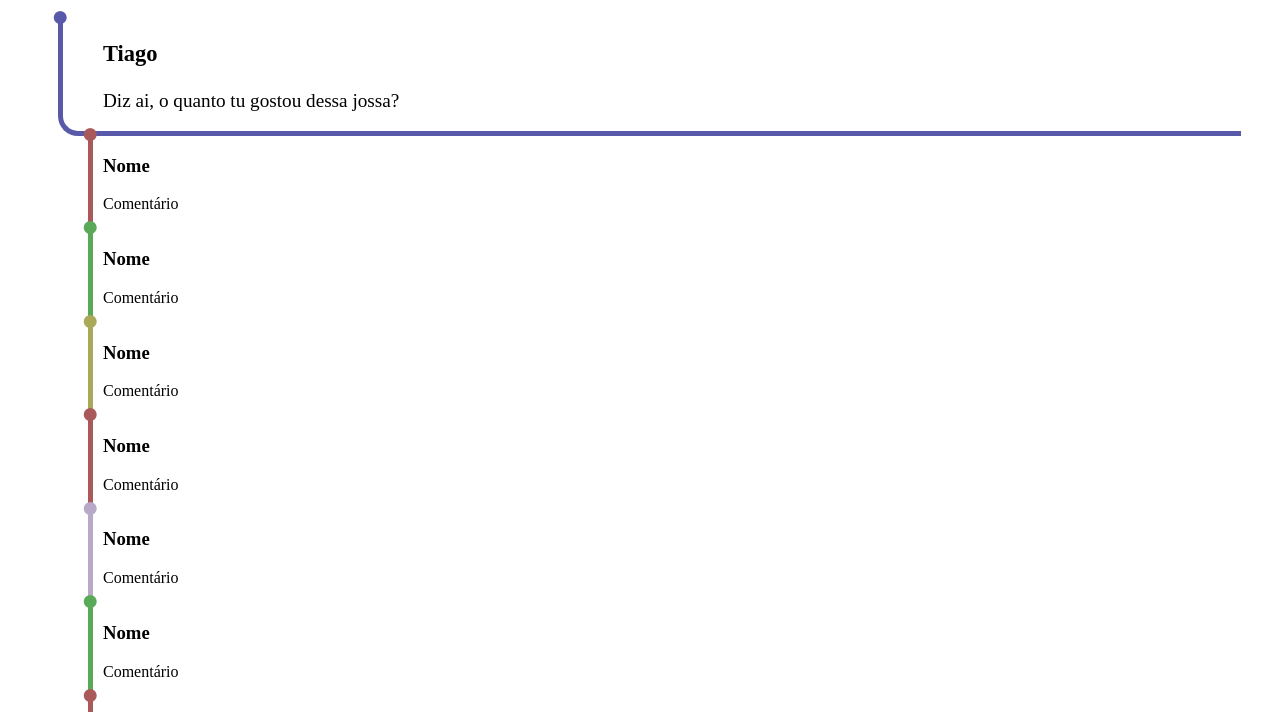
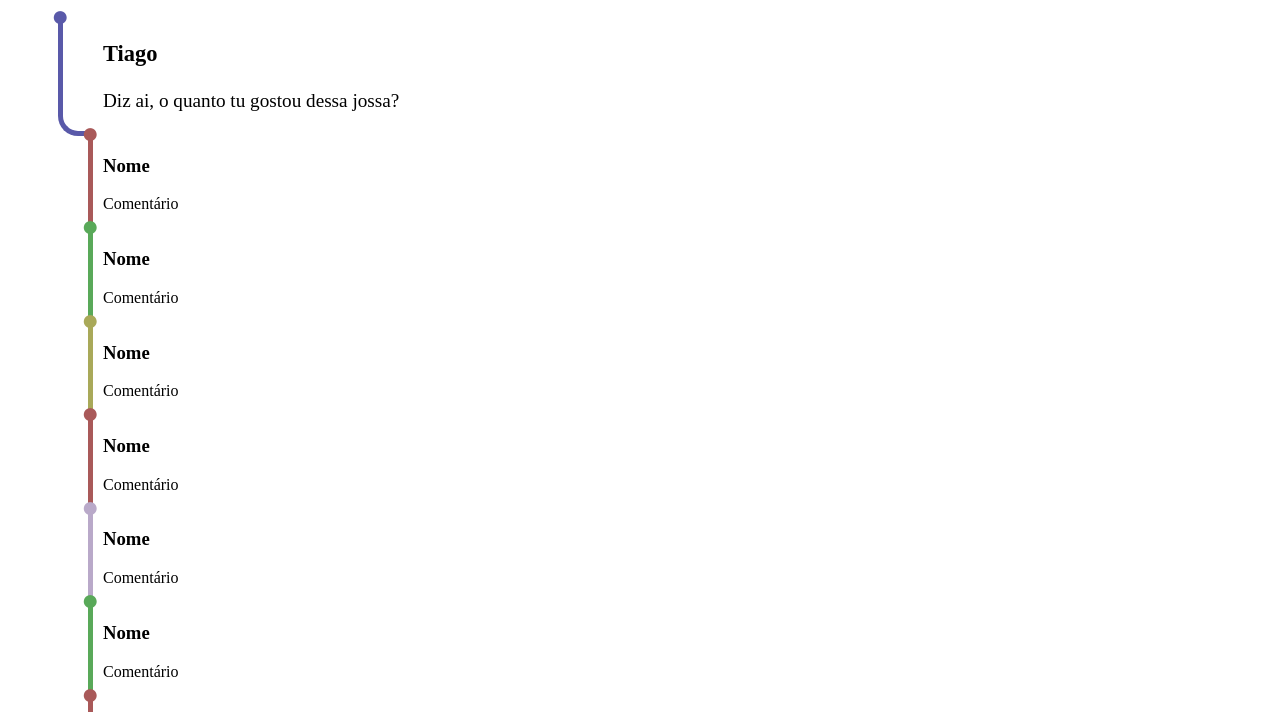
Before and after one commit to TiagoLisboa/brincadeira-minicurso-git, a plain HTML site: page index.html in a window 1280 px wide. Shown: the part 61-773 px from the top of the page. Drawn offline with Linux system fonts and the light colour scheme.

Commit message:
remover bordas desnecessárias

```diff
--- a/css/main.css
+++ b/css/main.css
@@ -2,12 +2,20 @@
 	position: relative;
 	display: table;
 	width: 90%;
-	/*border-bottom: 1px solid #c9c9c9;*/
 	margin-left: 80px;
 	padding-left: 10px;
 	border-color: #a9a9a9;
 	border-left: 5px solid;
-	/*border-bottom: 5px solid;*/
+}
+.comentario::before{
+	background-color: #fff;
+	content: "";
+	display: block;
+		width: 101%;
+		height: 10px;
+	position: absolute;
+		top: -7px;
+		left: -5px;
 }
 .comentario::after{
 	position: absolute;
```
